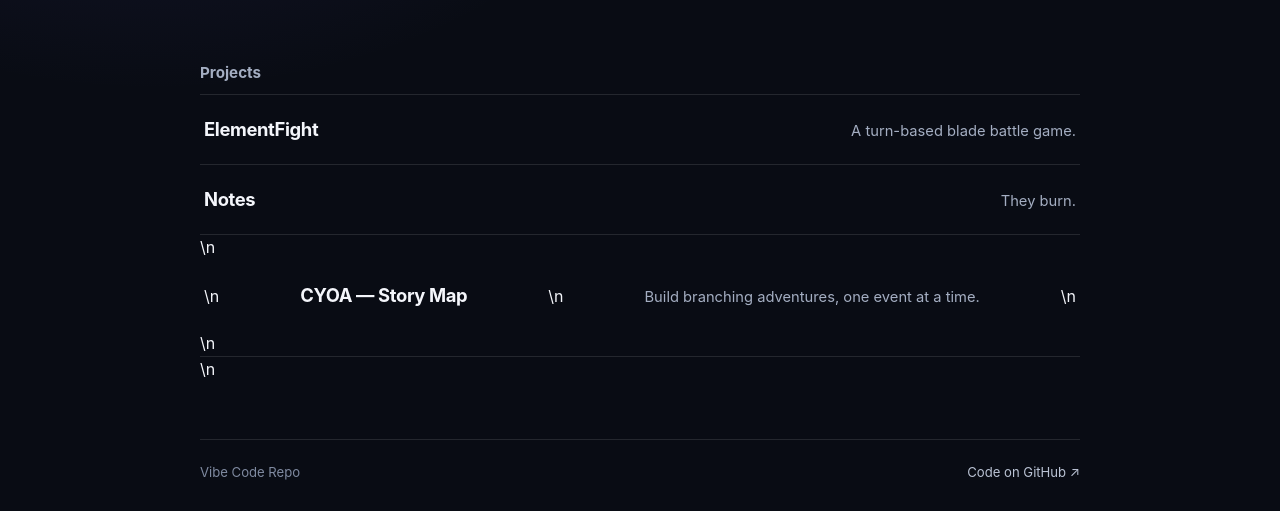
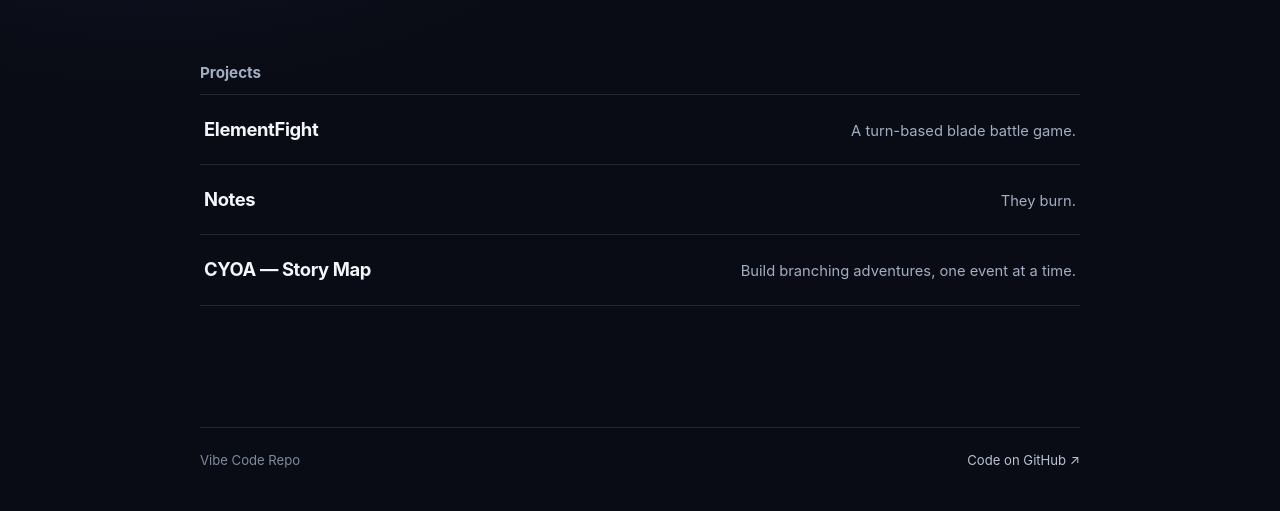
Before and after one commit to funkyintegrals/vibecoderepo, a plain HTML site: page index.html in a window 1280 px wide. Shown: the part 301-812 px from the top of the page. Drawn offline with Linux system fonts and the light colour scheme.

Commit message:
Fix CYOA project listing markup

```diff
--- a/index.html
+++ b/index.html
@@ -152,7 +152,13 @@
             <span class="project-desc">They burn.</span>
           </a>
         </li>
-        <li>\n          <a class="project" href="./cyoa/">\n            <span class="project-name">CYOA — Story Map</span>\n            <span class="project-desc">Build branching adventures, one event at a time.</span>\n          </a>\n        </li>\n        <!-- Add new projects by copying the <li> above -->
+        <li>
+          <a class="project" href="./cyoa/">
+            <span class="project-name">CYOA — Story Map</span>
+            <span class="project-desc">Build branching adventures, one event at a time.</span>
+          </a>
+        </li>
+        <!-- Add new projects by copying the <li> above -->
       </ul>
     </main>
 
```
